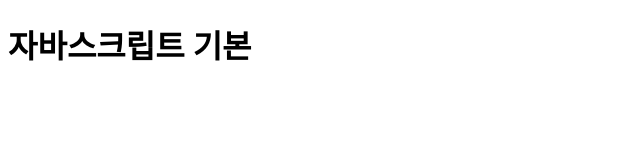
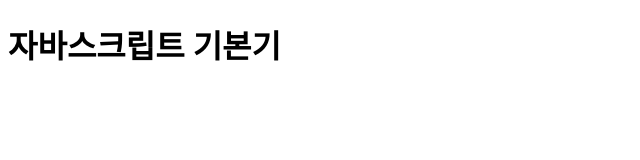
Before and after one commit to pjch8908/doit_javascript, a plain HTML site: page index.html in a window 1280 px wide. Shown: the full height of the page, 0-640 px from the left. Drawn offline with Linux system fonts and the light colour scheme.

Commit message:
JS : 13-2

```diff
--- a/index.html
+++ b/index.html
@@ -7,7 +7,7 @@
     <title>Document</title>
   </head>
   <body>
-    <h1 id="heading">자바스크립트 기본</h1>
+    <h1 id="heading">자바스크립트 기본기</h1>
     <p id="text"></p>
 
     <script src="main.js"></script>
```
